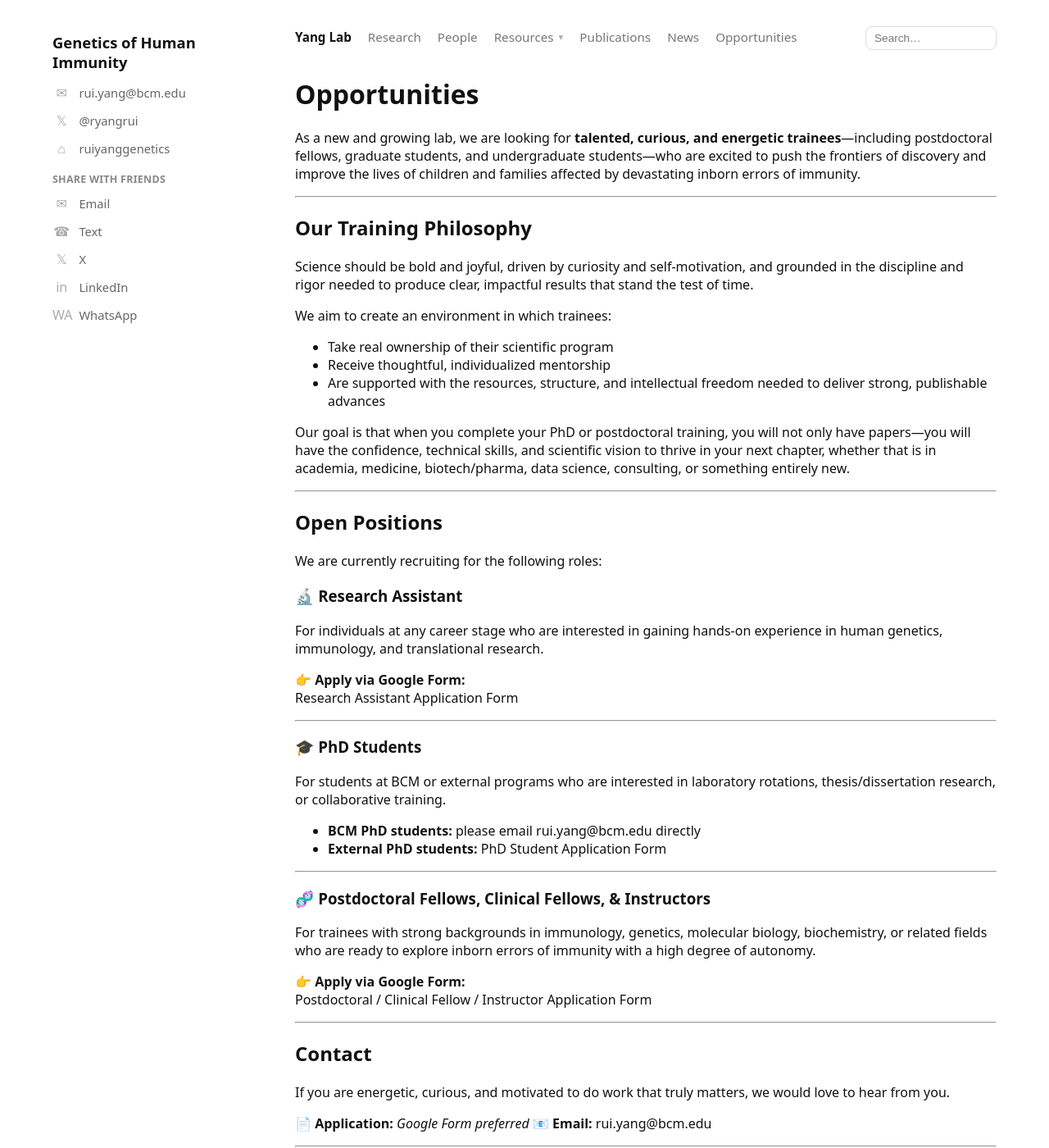
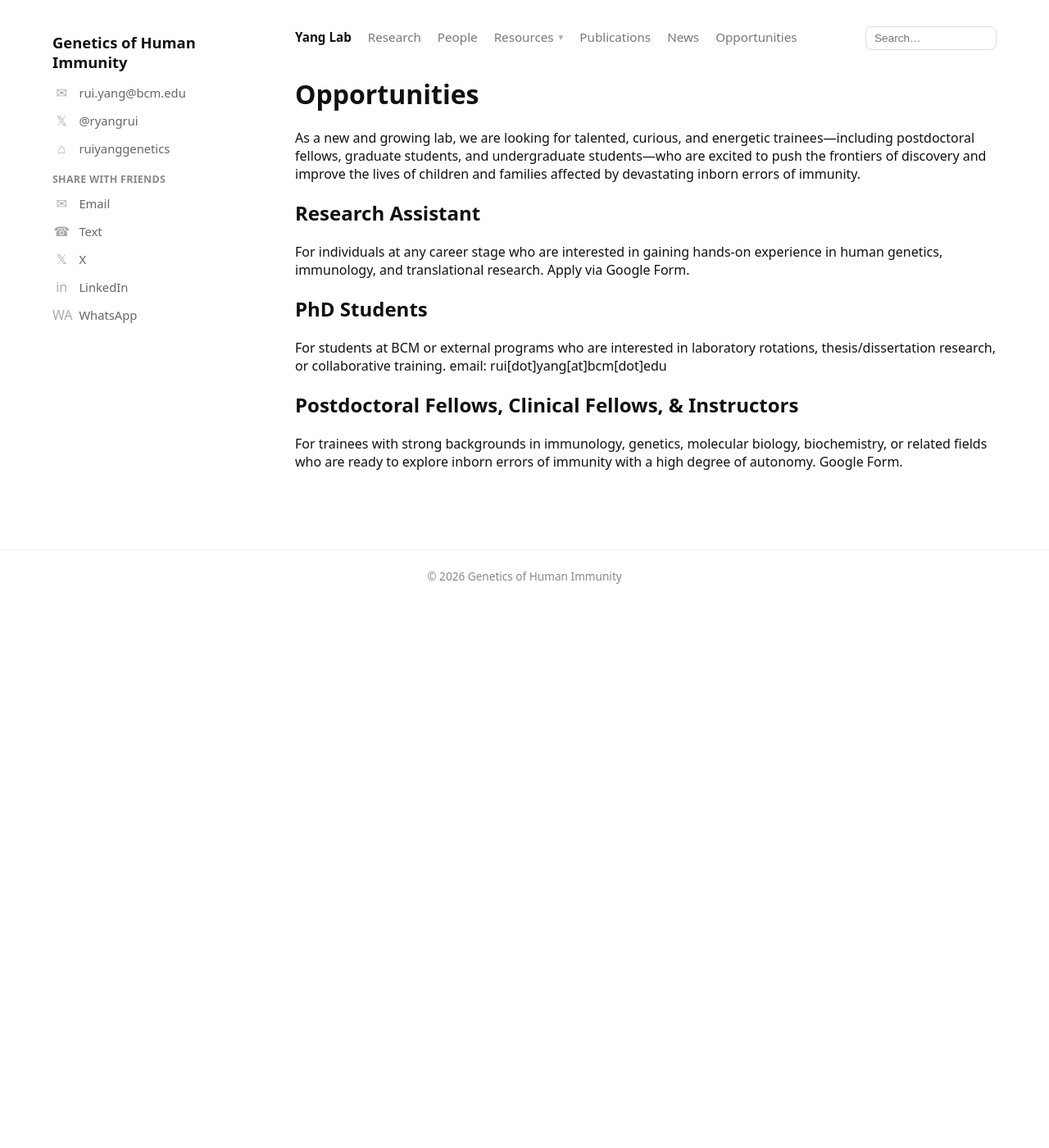
Before and after one commit to ruiyanggenetics/ghilab, a Jekyll site: the page built from opportunities.md, in a window 1280 px wide and 1400 px high. Shown: the whole window at 82% size. Built offline with Jekyll 4.4.1, drawn with Linux system fonts in a browser that asks for light colours; some of the changed text lies outside the part shown.

Commit message:
Update opportunities.md

```diff
--- a/opportunities.md
+++ b/opportunities.md
@@ -5,59 +5,14 @@ title: Opportunities
 
 # Opportunities
 
-As a new and growing lab, we are looking for **talented, curious, and energetic trainees**—including postdoctoral fellows, graduate students, and undergraduate students—who are excited to push the frontiers of discovery and improve the lives of children and families affected by devastating inborn errors of immunity.
+As a new and growing lab, we are looking for talented, curious, and energetic trainees—including postdoctoral fellows, graduate students, and undergraduate students—who are excited to push the frontiers of discovery and improve the lives of children and families affected by devastating inborn errors of immunity.
 
----
+## Research Assistant
+For individuals at any career stage who are interested in gaining hands-on experience in human genetics, immunology, and translational research. Apply via Google Form.
 
-## Our Training Philosophy
+## PhD Students
+For students at BCM or external programs who are interested in laboratory rotations, thesis/dissertation research, or collaborative training.
+email: rui[dot]yang[at]bcm[dot]edu
 
-Science should be bold and joyful, driven by curiosity and self-motivation, and grounded in the discipline and rigor needed to produce clear, impactful results that stand the test of time.
-
-We aim to create an environment in which trainees:
-
-- Take real ownership of their scientific program
-- Receive thoughtful, individualized mentorship
-- Are supported with the resources, structure, and intellectual freedom needed to deliver strong, publishable advances
-
-Our goal is that when you complete your PhD or postdoctoral training, you will not only have papers—you will have the confidence, technical skills, and scientific vision to thrive in your next chapter, whether that is in academia, medicine, biotech/pharma, data science, consulting, or something entirely new.
-
----
-
-## Open Positions
-
-We are currently recruiting for the following roles:
-
-### 🔬 Research Assistant
-For individuals at any career stage who are interested in gaining hands-on experience in human genetics, immunology, and translational research.
-
-👉 **Apply via Google Form:**
-[Research Assistant Application Form](https://docs.google.com/forms/d/e/1FAIpQLSdwRc1Nc5H4uSq5V9st0M0X4RR9Z9TA2bsAhLpG70eeRN3e-A/viewform?usp=header)
-
----
-
-### 🎓 PhD Students
-For students at BCM or external programs who are interested in laboratory rotations, thesis/dissertation research, or collaborative training.
-
-- **BCM PhD students:** please email [rui.yang@bcm.edu](mailto:rui.yang@bcm.edu) directly
-- **External PhD students:** [PhD Student Application Form](https://docs.google.com/forms/d/e/1FAIpQLSfje6C1P9pVfuTnsCG49buflPsOicC6nDzRj945rGdXEizWWg/viewform?usp=header)
-
----
-
-### 🧬 Postdoctoral Fellows, Clinical Fellows, & Instructors
-For trainees with strong backgrounds in immunology, genetics, molecular biology, biochemistry, or related fields who are ready to explore inborn errors of immunity with a high degree of autonomy.
-
-👉 **Apply via Google Form:**
-[Postdoctoral / Clinical Fellow / Instructor Application Form](https://docs.google.com/forms/d/e/1FAIpQLSdVOZsmvcRQ1QGoTMUzY7-7MdrgDEZS74CySSs2M2k3Sap4-w/viewform?usp=publish-editor)
-
----
-
-## Contact
-
-If you are energetic, curious, and motivated to do work that truly matters, we would love to hear from you.
-
-📄 **Application:** *Google Form preferred*
-📧 **Email:** [rui.yang@bcm.edu](mailto:rui.yang@bcm.edu)
-
----
-
-*We are committed to fostering a diverse, inclusive, and supportive training environment.*
+## Postdoctoral Fellows, Clinical Fellows, & Instructors
+For trainees with strong backgrounds in immunology, genetics, molecular biology, biochemistry, or related fields who are ready to explore inborn errors of immunity with a high degree of autonomy. Google Form.
```
